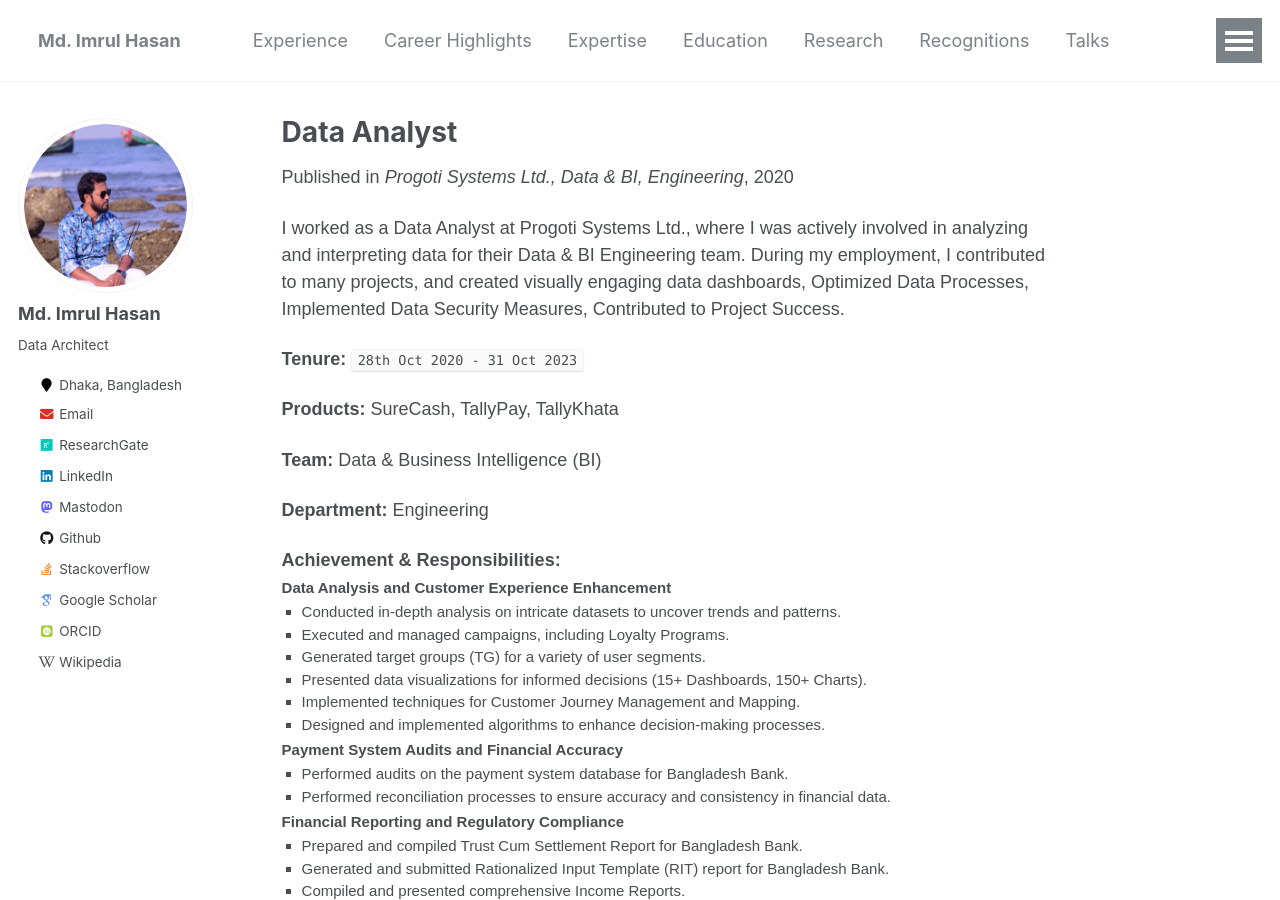
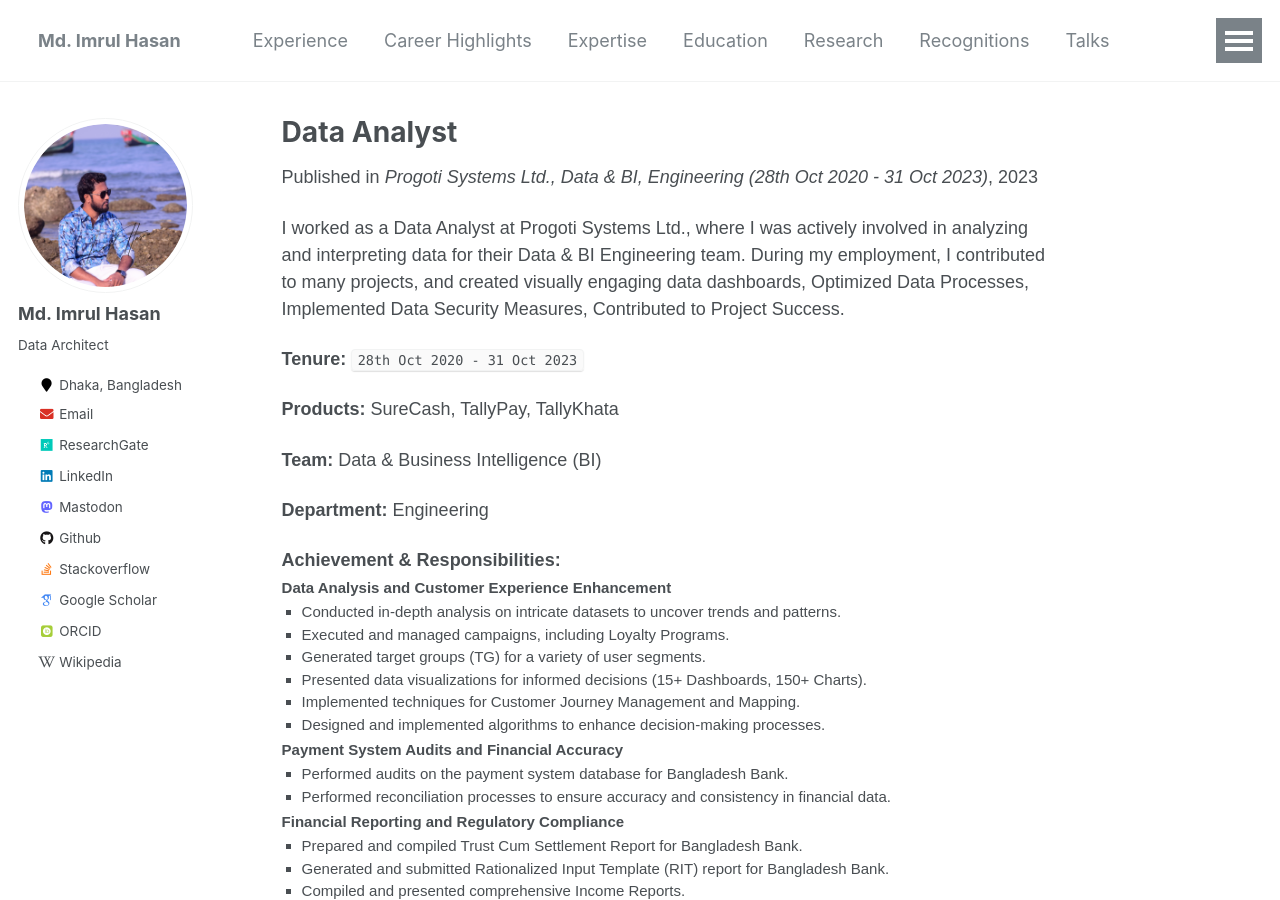
Before and after one commit to imrulhasandata/imrulhasandata, a Jekyll site: the page built from _experience/2023-10-31-PSL.md, in a window 1280 px wide and 900 px high. Built offline with Jekyll 4.4.1, drawn with Linux system fonts in a browser that asks for light colours; some web fonts are replaced; part of the change alters nothing that is shown.

Commit message:
mac: exp

```diff
--- a/_experience/2023-10-31-PSL.md
+++ b/_experience/2023-10-31-PSL.md
@@ -3,9 +3,8 @@ title: "Data Analyst"
 collection: experience
 type: "Full Time"
 permalink: /experience/2023-progoti-systems-ltd
-venue: "Progoti Systems Ltd., Data & BI, Engineering"
-# date: 2023-10-31
-date: "28th Oct 2020 - 31 Oct 2023"
+venue: "Progoti Systems Ltd., Data & BI, Engineering (28th Oct 2020 - 31 Oct 2023)"
+date: 2023-10-31
 location: "Banani, Dhaka, Bangladesh"
 # excerpt_separator: <!--more-->
 # always_allow_html: true
--- a/_layouts/single.html
+++ b/_layouts/single.html
@@ -34,7 +34,7 @@ layout: default
           <p class="page__date"><strong><i class="fa fa-fw fa-calendar" aria-hidden="true"></i> {{ site.data.ui-text[site.locale].date_label | default: "Published:" }}</strong> <time datetime="{{ page.modified | date: "%Y-%m-%d" }}">{{ page.modified | date: "%B %d, %Y" }}</time></p>
         {% endif %}
 
-        {% if page.collection == 'teaching' %}
+        {% if page.collection == 'experience' and page.collection == 'education' %}
           <p> {{ page.type }}, <i>{{ page.venue }}</i>, {{ page.date | default: "1900-01-01" | date: "%Y" }} </p>
         {% elsif page.venue and page.date %}
           <p>Published in <i>{{ page.venue }}</i>, {{ page.date | default: "1900-01-01" | date: "%Y" }} </p>
```
